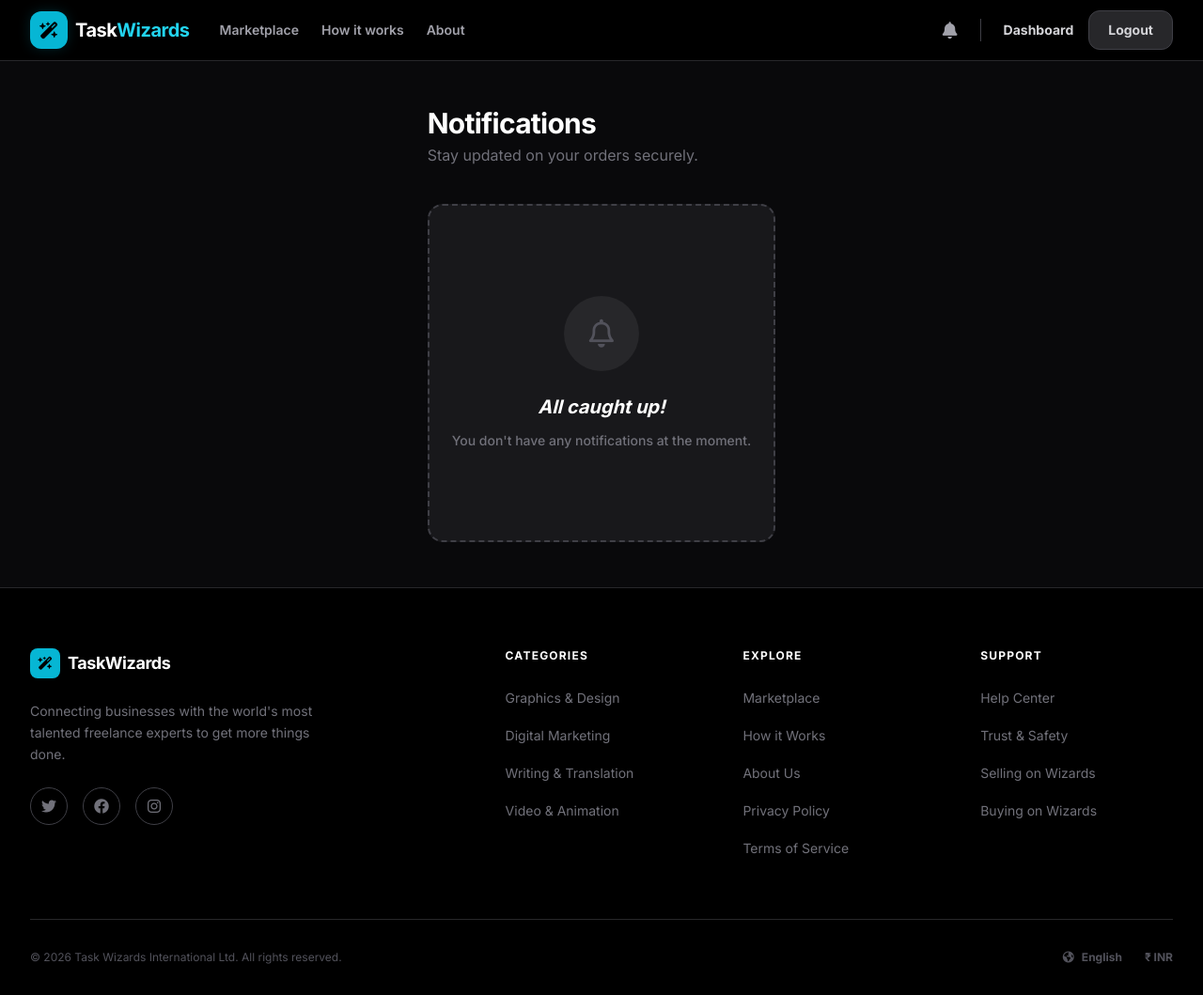
After one commit to Vishnuprasad666/Task-Wizards-online-service-marketplace, a Django app: page /marketplace/notifications/ in a window 1280 px wide. The commit adds this page. Shown: the whole page at 94% size. Run offline with Django 5.2, Linux system fonts and the light colour scheme; a user stored in the database is signed in; data comes from the database, SQL or seed files in the repository; both versions use the stored data as it was after the commit; some libraries are stand-ins or nearby versions.

Commit message:
notification feature

```diff
--- a/account/templates/account/base.html
+++ b/account/templates/account/base.html
@@ -115,6 +115,10 @@
                 <div class="flex items-center gap-4">
 
                     {% if user.is_authenticated %}
+                        <a href="{% url 'marketplace:notification_list' %}" class="relative text-zinc-400 hover:text-cyan-400 transition-colors" title="Notifications">
+                            <i class="fa-solid fa-bell text-lg"></i>
+                            <span id="notif-badge" class="absolute -top-1.5 -right-1.5 bg-red-500 text-white text-[10px] font-black w-4 h-4 rounded-full flex items-center justify-center hidden">0</span>
+                        </a>
                         <div class="h-6 w-px bg-zinc-700 mx-2 hidden sm:block"></div>
                         <a href="{% if user.role == 'Buyer' %}{% url 'buyer_dashboard' %}{% else %}{% url 'seller_dashboard' %}{% endif %}" class="text-sm font-bold text-zinc-300 hover:text-cyan-400 transition-colors">Dashboard</a>
                         <a href="{% url 'logout' %}" class="px-5 py-2.5 rounded-xl bg-zinc-800 text-zinc-300 text-sm font-bold hover:bg-zinc-700 transition-all border border-zinc-700">Logout</a>
@@ -138,6 +142,7 @@
                 <a href="{% url 'how_it_works' %}" class="block text-base font-bold text-zinc-300 hover:text-cyan-400 transition-colors">How it works</a>
                 <a href="{% url 'about' %}" class="block text-base font-bold text-zinc-300 hover:text-cyan-400 transition-colors">About</a>
                 {% if user.is_authenticated %}
+                <a href="{% url 'marketplace:notification_list' %}" class="block text-base font-bold text-zinc-300 hover:text-cyan-400 transition-colors">Notifications</a>
                 <a href="{% if user.role == 'Buyer' %}{% url 'buyer_dashboard' %}{% else %}{% url 'seller_dashboard' %}{% endif %}" class="block text-base font-bold text-zinc-300 hover:text-cyan-400 transition-colors">Dashboard</a>
                 <a href="{% url 'logout' %}" class="block text-base font-bold text-zinc-300 hover:text-cyan-400 transition-colors">Logout</a>
                 {% else %}
@@ -262,6 +267,30 @@
                     dismissToast(toast.id);
                 }, 5000);
             });
+
+            {% if user.is_authenticated %}
+            // AJAX Polling for Notification Count
+            function fetchNotificationCount() {
+                fetch("{% url 'marketplace:unread_notification_count' %}")
+                    .then(response => response.json())
+                    .then(data => {
+                        const badge = document.getElementById('notif-badge');
+                        if (badge) {
+                            if (data.unread_count > 0) {
+                                badge.textContent = data.unread_count > 99 ? '99+' : data.unread_count;
+                                badge.classList.remove('hidden');
+                            } else {
+                                badge.classList.add('hidden');
+                            }
+                        }
+                    })
+                    .catch(error => console.error('Error fetching unread count:', error));
+            }
+
+            // Fetch immediately on load, then every 30 seconds
+            fetchNotificationCount();
+            setInterval(fetchNotificationCount, 30000);
+            {% endif %}
         });
     </script>
     {% block extra_scripts %}{% endblock %}
--- /dev/null
+++ b/marketplace/templates/marketplace/notification_list.html
@@ -0,0 +1,53 @@
+{% extends "account/base.html" %}
+
+{% block title %}Notifications | Task Wizards{% endblock %}
+
+{% block content %}
+<div class="max-w-4xl mx-auto px-4 sm:px-6 lg:px-8 py-12">
+    <div class="mb-10 block">
+        <h1 class="text-3xl font-black text-white tracking-tight">Notifications</h1>
+        <p class="text-zinc-500 mt-1">Stay updated on your orders securely.</p>
+    </div>
+
+    {% if notifications %}
+        <div class="space-y-4">
+            {% for notification in notifications %}
+            <div class="{% if not notification.is_read %}bg-zinc-800 border-cyan-500/50{% else %}bg-zinc-900 border-zinc-800{% endif %} rounded-2xl border p-5 flex items-start justify-between hover:border-zinc-600 transition-all duration-300">
+                <div class="flex-1">
+                    <p class="text-zinc-200 text-lg {% if not notification.is_read %}font-bold{% else %}font-medium{% endif %}">
+                        {{ notification.message }}
+                    </p>
+                    <p class="text-zinc-500 text-xs mt-2 font-mono">
+                        <i class="fa-regular fa-clock mr-1"></i>{{ notification.created_at|timesince }} ago
+                    </p>
+                </div>
+
+                <div class="ml-4 flex items-center gap-3">
+                    {% if not notification.is_read %}
+                        <form action="{% url 'marketplace:mark_notification_read' notification.pk %}" method="POST" class="inline">
+                            {% csrf_token %}
+                            <button type="submit" class="text-xs font-bold text-emerald-400 hover:text-emerald-300 border border-emerald-400/30 hover:border-emerald-400 px-3 py-1.5 rounded-full transition-all">
+                                Mark Read
+                            </button>
+                        </form>
+                    {% endif %}
+                    {% if notification.link %}
+                        <a href="{{ notification.link }}" class="w-10 h-10 rounded-full bg-zinc-800 flex items-center justify-center text-cyan-400 hover:bg-cyan-500 hover:text-black transition-all shadow-lg border border-zinc-700 hover:border-cyan-400">
+                            <i class="fa-solid fa-arrow-right"></i>
+                        </a>
+                    {% endif %}
+                </div>
+            </div>
+            {% endfor %}
+        </div>
+    {% else %}
+        <div class="py-24 bg-zinc-900 rounded-2xl border-2 border-dashed border-zinc-700 flex flex-col items-center justify-center text-center px-6">
+            <div class="w-20 h-20 bg-zinc-800 rounded-full flex items-center justify-center text-zinc-600 mx-auto mb-6 text-3xl">
+                <i class="fa-regular fa-bell"></i>
+            </div>
+            <h3 class="text-xl font-bold text-white italic">All caught up!</h3>
+            <p class="text-zinc-500 text-sm mt-3 max-w-xs mx-auto font-medium">You don't have any notifications at the moment.</p>
+        </div>
+    {% endif %}
+</div>
+{% endblock %}
--- a/marketplace/urls.py
+++ b/marketplace/urls.py
@@ -28,4 +28,9 @@ urlpatterns = [
     path("order/<int:pk>/", views.OrderDetailView.as_view(), name="order_detail"),
     path("order/<int:pk>/start/", views.OrderStartView.as_view(), name="order_start"),
     path("order/<int:pk>/revision/", views.OrderRevisionView.as_view(), name="order_revision"),
+
+    # Notifications
+    path("notifications/", views.NotificationListView.as_view(), name="notification_list"),
+    path("notifications/<int:pk>/read/", views.MarkNotificationReadView.as_view(), name="mark_notification_read"),
+    path("notifications/unread-count/", views.UnreadNotificationCountView.as_view(), name="unread_notification_count"),
 ]
--- a/marketplace/views.py
+++ b/marketplace/views.py
@@ -11,7 +11,7 @@ from django.utils.decorators import method_decorator
 from django.db.models import Q, Count
 from django.contrib.auth import get_user_model
 
-from marketplace.models import Service, Order, Category, Message, Review, Favourite
+from marketplace.models import Service, Order, Category, Message, Review, Favourite, Notification, send_notification
 from marketplace.forms import ServiceForm
 from account.views import BuyerRequiredMixin, SellerRequiredMixin
 
@@ -173,6 +173,14 @@ class PaymentCallbackView(View):
             order.razorpay_signature = signature
             order.status = "Paid"  # Guide implies Paid should move to "In Progress" eventually
             order.save()
+
+            # Notify seller about the payment
+            send_notification(
+                user=order.service.seller,
+                message=f"New order received for '{order.service.title}'. Payment is completed.",
+                link=reverse_lazy("marketplace:order_detail", kwargs={"pk": order.pk})
+            )
+
             messages.success(request, "Payment successful! The seller will start working soon.")
             return redirect("marketplace:order_detail", pk=order.pk)
         except Exception as e:
@@ -192,6 +200,14 @@ class OrderDeliverView(LoginRequiredMixin, SellerRequiredMixin, View):
             order.delivery_message = delivery_message
             order.status = "Delivered"
             order.save()
+
+            # Notify buyer about delivery
+            send_notification(
+                user=order.buyer,
+                message=f"Seller delivered '{order.service.title}'. Please review.",
+                link=reverse_lazy("marketplace:order_detail", kwargs={"pk": order.pk})
+            )
+
             messages.success(request, "Task delivered successfully!")
         else:
             messages.error(request, "Please attach a file for delivery.")
@@ -203,6 +219,14 @@ class OrderStartView(LoginRequiredMixin, SellerRequiredMixin, View):
         order = get_object_or_404(Order, pk=pk, service__seller=request.user, status="Paid")
         order.status = "In Progress"
         order.save()
+
+        # Notify buyer that the order has started
+        send_notification(
+            user=order.buyer,
+            message=f"Seller has started working on '{order.service.title}'.",
+            link=reverse_lazy("marketplace:order_detail", kwargs={"pk": order.pk})
+        )
+
         messages.success(request, "Order started! Let's get to work.")
         return redirect("marketplace:order_detail", pk=pk)
 
@@ -228,6 +252,13 @@ class OrderCompleteView(LoginRequiredMixin, BuyerRequiredMixin, View):
             seller_profile.rating = avg_rating
             seller_profile.save()
 
+        # Notify seller about completion
+        send_notification(
+            user=order.service.seller,
+            message=f"Your order '{order.service.title}' has been marked completed by {request.user.username}.",
+            link=reverse_lazy("marketplace:order_detail", kwargs={"pk": order.pk})
+        )
+
         messages.success(request, "Order completed and review submitted!")
         return redirect("marketplace:order_detail", pk=pk)
 
@@ -240,6 +271,14 @@ class OrderRevisionView(LoginRequiredMixin, BuyerRequiredMixin, View):
             order.revision_note = revision_note
             order.revision_count += 1
             order.save()
+
+            # Notify seller about revision
+            send_notification(
+                user=order.service.seller,
+                message=f"Buyer requested a revision for '{order.service.title}'.",
+                link=reverse_lazy("marketplace:order_detail", kwargs={"pk": order.pk})
+            )
+
             messages.success(request, "Revision requested successfully.")
         else:
             messages.error(request, "Please provide a revision note.")
@@ -310,6 +349,14 @@ class ChatDetailView(LoginRequiredMixin, View):
         content = request.POST.get("content")
         if content:
             Message.objects.create(sender=request.user, receiver=other_user, content=content)
+
+            # Notify receiver about new message
+            send_notification(
+                user=other_user,
+                message=f"New message from {request.user.username}.",
+                link=reverse_lazy("marketplace:chat_detail", kwargs={"user_id": request.user.id})
+            )
+
         return redirect("marketplace:chat_detail", user_id=user_id)
 
 class ToggleFavouriteView(LoginRequiredMixin, BuyerRequiredMixin, View):
@@ -335,3 +382,29 @@ class FavouriteListView(LoginRequiredMixin, BuyerRequiredMixin, ListView):
 
     def get_queryset(self):
         return Favourite.objects.filter(user=self.request.user).select_related('service').order_by("-created_at")
+
+# --- NOTIFICATIONS ---
+
+class NotificationListView(LoginRequiredMixin, ListView):
+    model = Notification
+    template_name = "marketplace/notification_list.html"
+    context_object_name = "notifications"
+
+    def get_queryset(self):
+        return Notification.objects.filter(user=self.request.user)
+
+class MarkNotificationReadView(LoginRequiredMixin, View):
+    def post(self, request, pk):
+        notification = get_object_or_404(Notification, pk=pk, user=request.user)
+        notification.is_read = True
+        notification.save()
+        if request.headers.get('x-requested-with') == 'XMLHttpRequest':
+            return JsonResponse({"status": "success"})
+        if notification.link:
+            return redirect(notification.link)
+        return redirect("marketplace:notification_list")
+
+class UnreadNotificationCountView(LoginRequiredMixin, View):
+    def get(self, request):
+        count = Notification.objects.filter(user=request.user, is_read=False).count()
+        return JsonResponse({"unread_count": count})
```
Also changed, not shown: marketplace/models.py (+20 -0 lines), db.sqlite3, marketplace/migrations/0006_notification.py (added), media/deliveries/1774337258148.jpg (added), media/deliveries/1774337258148_646hHyW.jpg (added).
